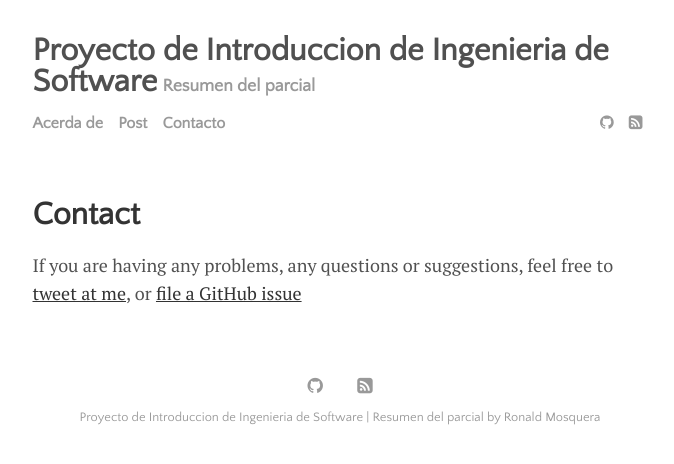
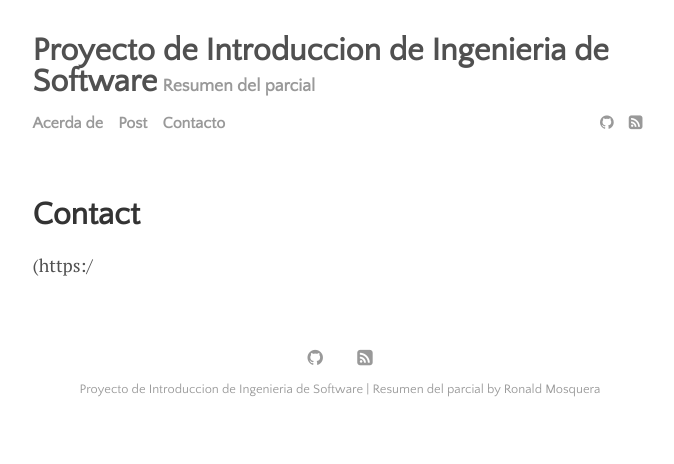
Before and after one commit to RonaldMM1/IngSoftware, a Jekyll site: the page built from menu/contact.md, in a window 1280 px wide. Shown: the top 464 px of the page, without its empty margins (300-974 px from the left). Built offline with Jekyll 4.4.1, drawn with Linux system fonts in a browser that asks for light colours.

Commit message:
Update contact.md

```diff
--- a/menu/contact.md
+++ b/menu/contact.md
@@ -2,5 +2,4 @@
 layout: page
 title: Contact
 ---
-
-If you are having any problems, any questions or suggestions, feel free to [tweet at me](https://twitter.com/intent/tweet?text=%40paululele), or [file a GitHub issue](https://github.com/lenpaul/lagrange/issues/new)
+(https:/
```
